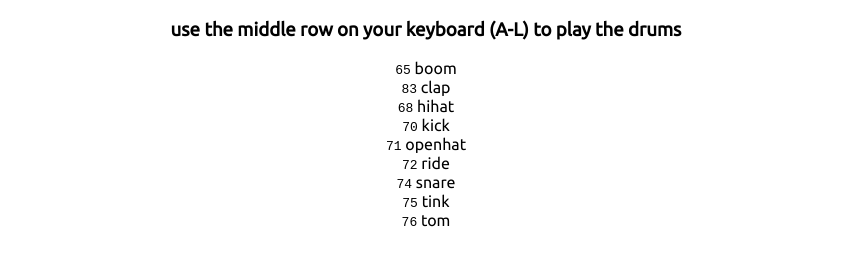
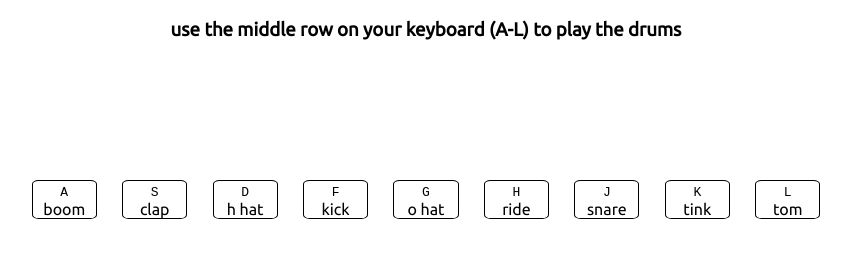
Before and after one commit to frogr/synaesthesia-auditiva, a plain HTML site: page index.html in a window 1280 px wide. Shown: the whole page, without its empty margins (214-1065 px from the left). Drawn offline with Linux system fonts and the light colour scheme.

Commit message:
adjusted some more visual stuff on the page! love me some css

```diff
--- a/index.css
+++ b/index.css
@@ -2,11 +2,18 @@ body {
   text-align: center;
   font-family: 'Ubuntu', sans-serif;
 }
-
 .keys {
-  display: inline-block;
+  display: flex;
+  justify-content: center;
+  margin-top: 10%;
 }
-
+.key {
+  margin: 1%;
+  width: 5%;
+  border: 1px solid black;
+  border-radius: 10%;
+}
 .playing {
   font-weight: 700;
+  border: 3px solid green;
 }
--- a/index.html
+++ b/index.html
@@ -13,39 +13,39 @@
     </div>
     <div class="keys">
       <div data-key="65" class="key">
-      <kbd>65</kbd>
+      <kbd>A</kbd> <br>
       <span class="sound">boom</span>
       </div>
       <div data-key="83" class="key">
-      <kbd>83</kbd>
+      <kbd>S</kbd> <br>
       <span class="sound">clap</span>
       </div>
       <div data-key="68" class="key">
-      <kbd>68</kbd>
-      <span class="sound">hihat</span>
+      <kbd>D</kbd> <br>
+      <span class="sound">h hat</span>
       </div>
       <div data-key="70" class="key">
-      <kbd>70</kbd>
+      <kbd>F</kbd> <br>
       <span class="sound">kick</span>
       </div>
       <div data-key="71" class="key">
-      <kbd>71</kbd>
-      <span class="sound">openhat</span>
+      <kbd>G</kbd> <br>
+      <span class="sound">o hat</span>
       </div>
       <div data-key="72" class="key">
-      <kbd>72</kbd>
+      <kbd>H</kbd> <br>
       <span class="sound">ride</span>
       </div>
       <div data-key="74" class="key">
-      <kbd>74</kbd>
+      <kbd>J</kbd> <br>
       <span class="sound">snare</span>
       </div>
       <div data-key="75" class="key">
-      <kbd>75</kbd>
+      <kbd>K</kbd> <br>
       <span class="sound">tink</span>
       </div>
       <div data-key="76" class="key">
-      <kbd>76</kbd>
+      <kbd>L</kbd> <br>
       <span class="sound">tom</span>
       </div>
     </div>
```
